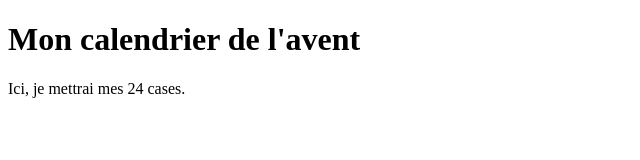
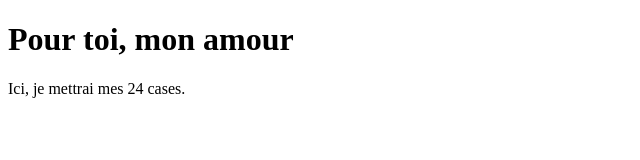
Before and after one commit to lucilemaresse-glitch/Calendrier-de-l-avent-Gabriel, a plain HTML site: page index.html in a window 1280 px wide. Shown: the whole page, without its empty margins (0-640 px from the left). Drawn offline with Linux system fonts and the light colour scheme.

Commit message:
Update index.html

```diff
--- a/index.html
+++ b/index.html
@@ -5,7 +5,7 @@
   <title>Mon calendrier de l'avent</title>
 </head>
 <body>
-  <h1>Mon calendrier de l'avent</h1>
+  <h1>Pour toi, mon amour</h1>
   <p>Ici, je mettrai mes 24 cases.</p>
 </body>
 </html>
```
